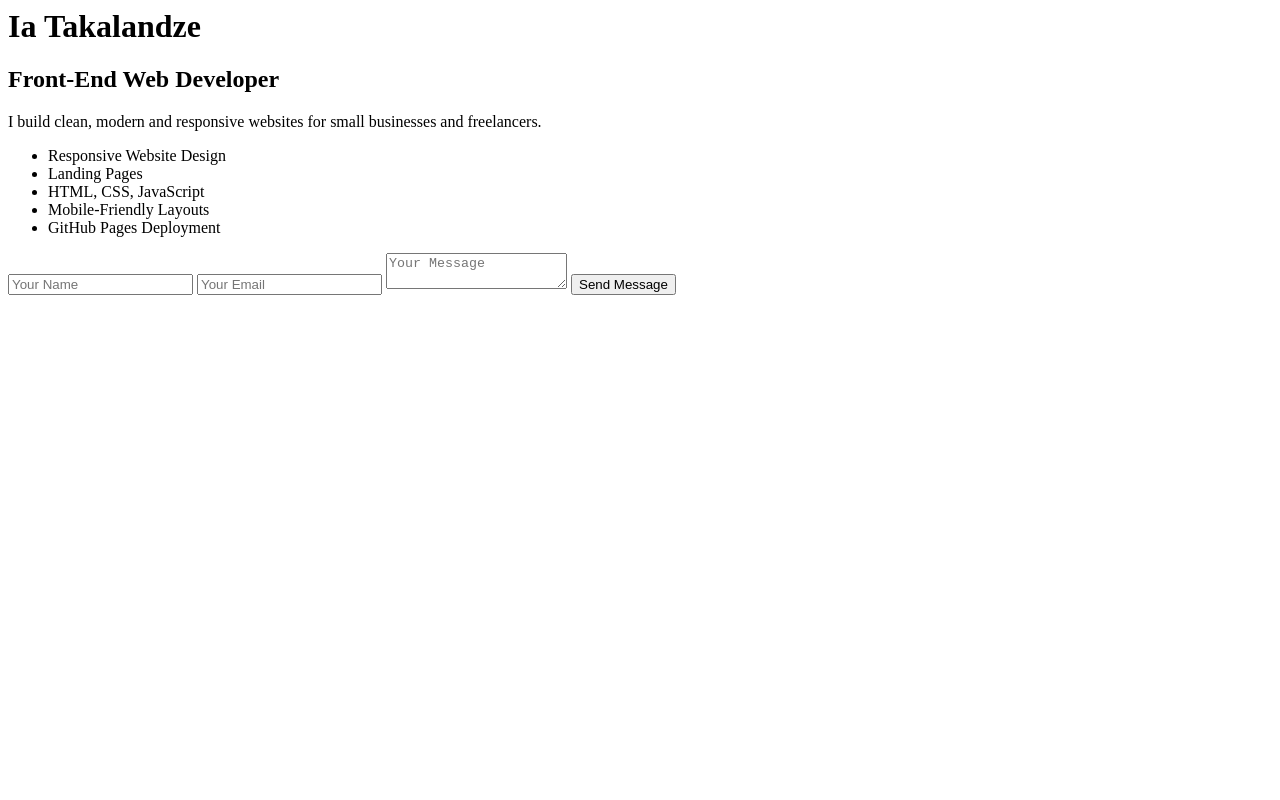
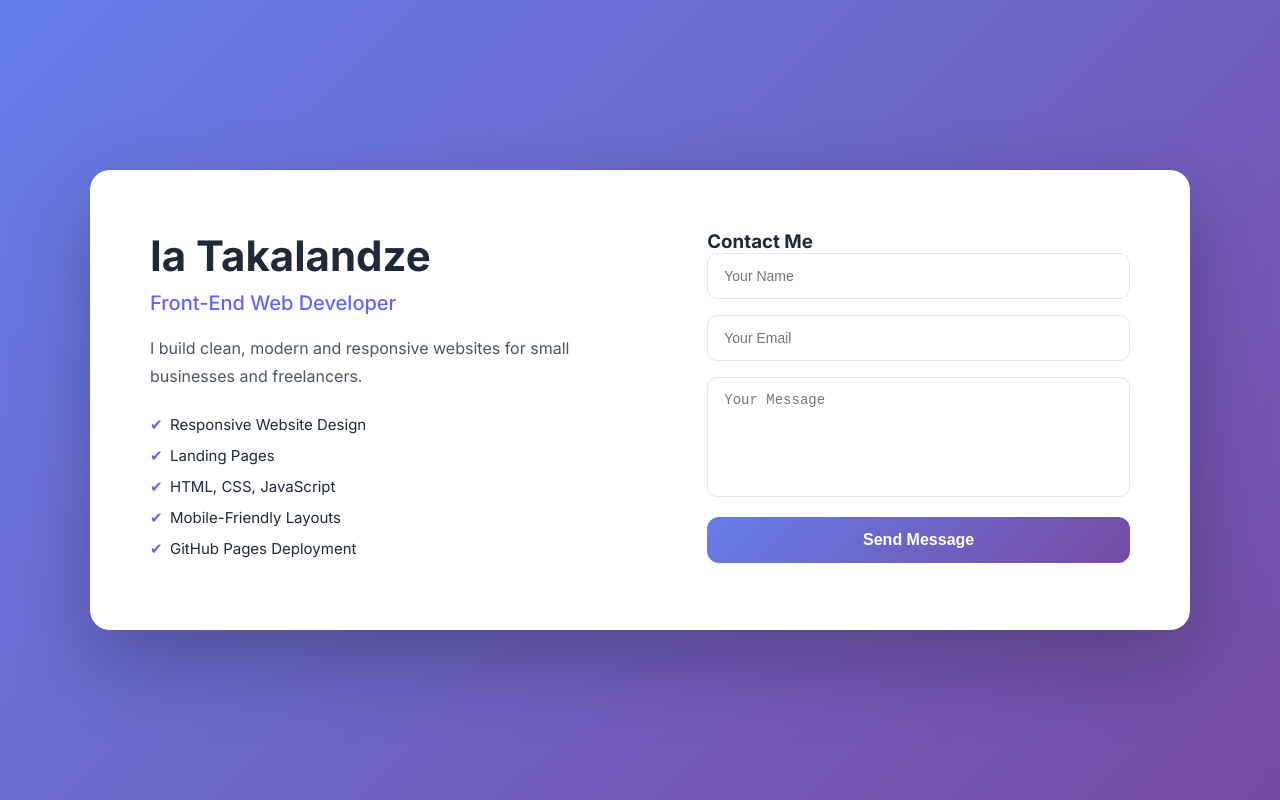
Before and after one commit to iatakalandze-gif/my-first-website, a plain HTML site: page index.html in a window 1280 px wide. Drawn offline with Linux system fonts and the light colour scheme.

Commit message:
Update index.html

```diff
--- a/index.html
+++ b/index.html
@@ -1,27 +1,41 @@
-<div class="container">
-  <div>
+<!DOCTYPE html>
+<html lang="en">
+<head>
+  <meta charset="UTF-8">
+  <meta name="viewport" content="width=device-width, initial-scale=1.0">
+  <title>Ia Takalandze | Front-End Developer</title>
+  <link rel="stylesheet" href="style.css">
+</head>
+<body>
+
+  <main class="container">
+    <section class="hero">
       <h1>Ia Takalandze</h1>
       <h2>Front-End Web Developer</h2>
-
       <p>
         I build clean, modern and responsive websites for small businesses and freelancers.
       </p>
 
-    <ul>
+      <ul class="services">
         <li>Responsive Website Design</li>
         <li>Landing Pages</li>
         <li>HTML, CSS, JavaScript</li>
         <li>Mobile-Friendly Layouts</li>
         <li>GitHub Pages Deployment</li>
       </ul>
-  </div>
+    </section>
 
-  <div>
+    <section class="contact">
+      <h3>Contact Me</h3>
+
       <form action="https://formspree.io/f/mwvvkzzw" method="POST">
-      <input type="text" placeholder="Your Name" />
-      <input type="email" placeholder="Your Email" />
-      <textarea placeholder="Your Message"></textarea>
+        <input type="text" name="name" placeholder="Your Name" required>
+        <input type="email" name="email" placeholder="Your Email" required>
+        <textarea name="message" placeholder="Your Message" required></textarea>
         <button type="submit">Send Message</button>
       </form>
-  </div>
-</div>
+    </section>
+  </main>
+
+</body>
+</html>
```
Lines whose indentation alone changed are shown as unchanged.
